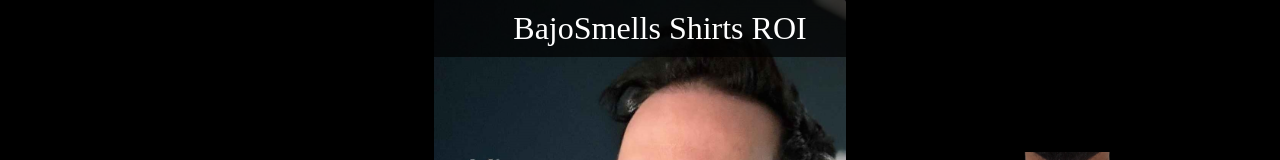
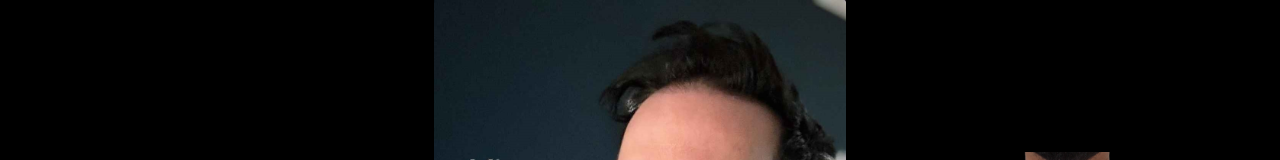
Before and after one commit to jd3shaw/bajosmells.com, a Vue app: page / in a window 1280 px wide. Shown: the top 160 px of the page. Built offline with nearby package versions, Linux system fonts and the light colour scheme.

Commit message:
Replace external link with router-link to He Also Has Worms in App.vue

```diff
--- a/src/App.vue
+++ b/src/App.vue
@@ -1,7 +1,7 @@
 <template>
   <div class="app">
     <div>
-      <a class="form" href="https://forms.gle/FV1nwewC7VyRKzf58" target="_blank">BajoSmells Shirts ROI</a>
+      <router-link to="/healsohasworms" class="worms-link">He Also Has Worms</router-link>
     </div>
     <div @click="playVideo" class="background" ref="backgroundElement">
       <img src="bajosmells1.png" alt="Background Image 1" style="width: 33%;" />
@@ -16,9 +16,6 @@
     </video>
     <div>
       <a class="twitch-link" href="https://www.twitch.tv/bajo" target="_blank">Visit Bajo's Smelly Twitch Channel</a>
-    </div>
-    <div>
-      <router-link to="/healsohasworms" class="worms-link">He Also Has Worms</router-link>
     </div>
   </div>
 </template>
```
